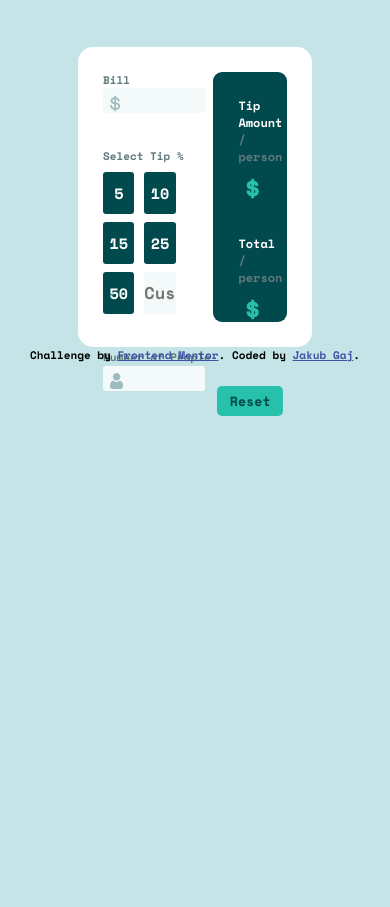
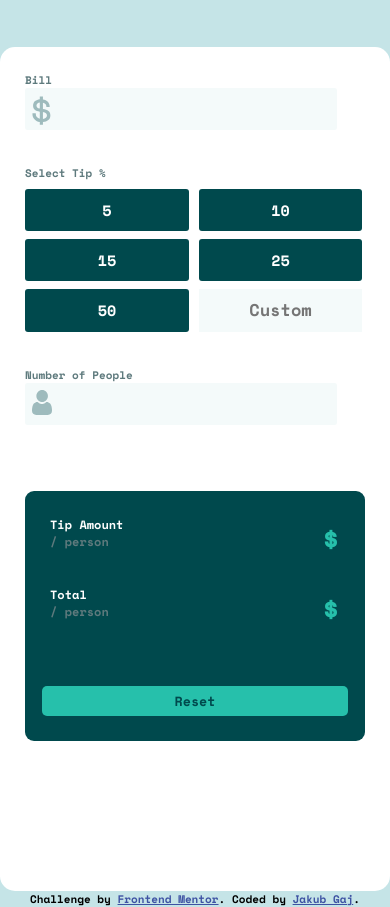
Before and after one commit to Jacob01000/Frontend-Mentor, a plain HTML site: page tip-calculator - From Frontend Masters/index.html in a window 390 px wide. Before the commit the page ends 844 px from the top, so only its background shows below. Drawn offline with nearby package versions, Linux system fonts and the light colour scheme.

Commit message:
Modify tip-calculator

```diff
--- a/tip-calculator - From Frontend Masters/style.css
+++ b/tip-calculator - From Frontend Masters/style.css
@@ -147,4 +147,49 @@ body{
 input::-webkit-outer-spin-button,
       input::-webkit-inner-spin-button {
          -webkit-appearance: none;
-      }
+    }
+@media only screen and (max-width: 930px){
+    .container{
+        width: 100vw;
+        height: 100vh;
+        display: flex;
+        flex-direction: column;
+    }
+    .left{
+        float:none;
+        width: 100%;
+    }
+    .input-bill{
+        width: 80vw;
+        height: 5vh;
+        background-size: 20px;
+    }
+    .procent{
+        width: 42vw;
+        height: 5vh;
+    }
+    .custom{
+        width: 42vw;
+        height: 5vh;
+    }
+    .right{
+        width: 100%;
+        margin-top: 20vh;
+    }
+    .people{
+        width: 80vw;
+        height: 5vh;
+        background-size: 20px;
+    }
+    .select{
+        width: 100%;
+    }
+}
+@media only screen and (max-width:376px){
+    .procent{
+        width: 37vw;
+    }
+    .custom{
+        width: 37vw;
+    }
+}
```
Also changed, not shown: tip-calculator - From Frontend Masters/index.html (+0 -1 lines).
